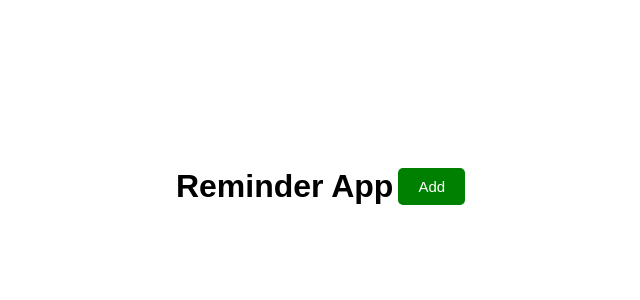
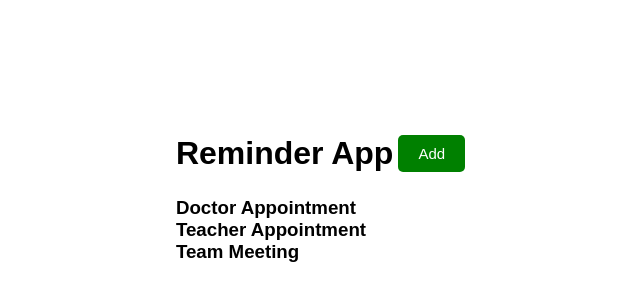
Before and after one commit to sujanrajs/react-reminder-app, a React (Create React App) app: page / in a window 1280 px wide. Shown: the part 204-504 px from the top of the page, without its empty margins (317-957 px from the left). Built offline with nearby package versions, Linux system fonts and the light colour scheme; data requests are answered from the project's data file.

Commit message:
add tasks component and db.json file, install json server, fetch data from db.json

```diff
--- /dev/null
+++ b/db.json
@@ -0,0 +1,22 @@
+{
+  "tasks": [
+    {
+      "id": 1,
+      "title": "Doctor Appointment",
+      "day": "Jan 3rd at 12:30pm",
+      "reminder": "true"
+    },
+    {
+      "id": 2,
+      "title": "Teacher Appointment",
+      "day": "Jan 4th at 12:30pm",
+      "reminder": "true"
+    },
+    {
+      "id": 3,
+      "title": "Team Meeting",
+      "day": "Jan 6th at 12:30pm",
+      "reminder": "false"
+    }
+  ]
+}
--- a/package.json
+++ b/package.json
@@ -6,6 +6,7 @@
     "@testing-library/jest-dom": "^5.16.5",
     "@testing-library/react": "^13.4.0",
     "@testing-library/user-event": "^13.5.0",
+    "json-server": "^0.17.0",
     "react": "^18.2.0",
     "react-dom": "^18.2.0",
     "react-scripts": "5.0.1",
@@ -15,7 +16,8 @@
     "start": "react-scripts start",
     "build": "react-scripts build",
     "test": "react-scripts test",
-    "eject": "react-scripts eject"
+    "eject": "react-scripts eject",
+    "server": "json-server --watch db.json --port 5000"
   },
   "eslintConfig": {
     "extends": [
--- a/src/App.js
+++ b/src/App.js
@@ -1,9 +1,30 @@
+import { useState, useEffect } from "react";
 import Header from "./components/Header";
+import Tasks from "./components/Tasks";
 
 const App = () => {
+  const [tasks, setTasks] = useState([]);
+
+  useEffect(() => {
+    const getTasks = async () => {
+      const tasksFromServer = await fetchTasks();
+      setTasks(tasksFromServer);
+    };
+    getTasks();
+  }, []);
+
+  // Fetch Tasks
+  const fetchTasks = async () => {
+    const res = await fetch("http://localhost:5000/tasks");
+    const data = await res.json();
+
+    return data;
+  };
+
   return (
     <div>
       <Header title="Reminder App" />
+      <Tasks tasks={tasks} />
     </div>
   );
 };
--- /dev/null
+++ b/src/components/Tasks.js
@@ -0,0 +1,11 @@
+const Tasks = ({ tasks }) => {
+  return (
+    <>
+      {tasks.map((task) => (
+        <h3 key={task.id}>{task.title}</h3>
+      ))}
+    </>
+  );
+};
+
+export default Tasks;
```
Also changed, not shown: 1 other file (tests, documents, lock files or other folders).
